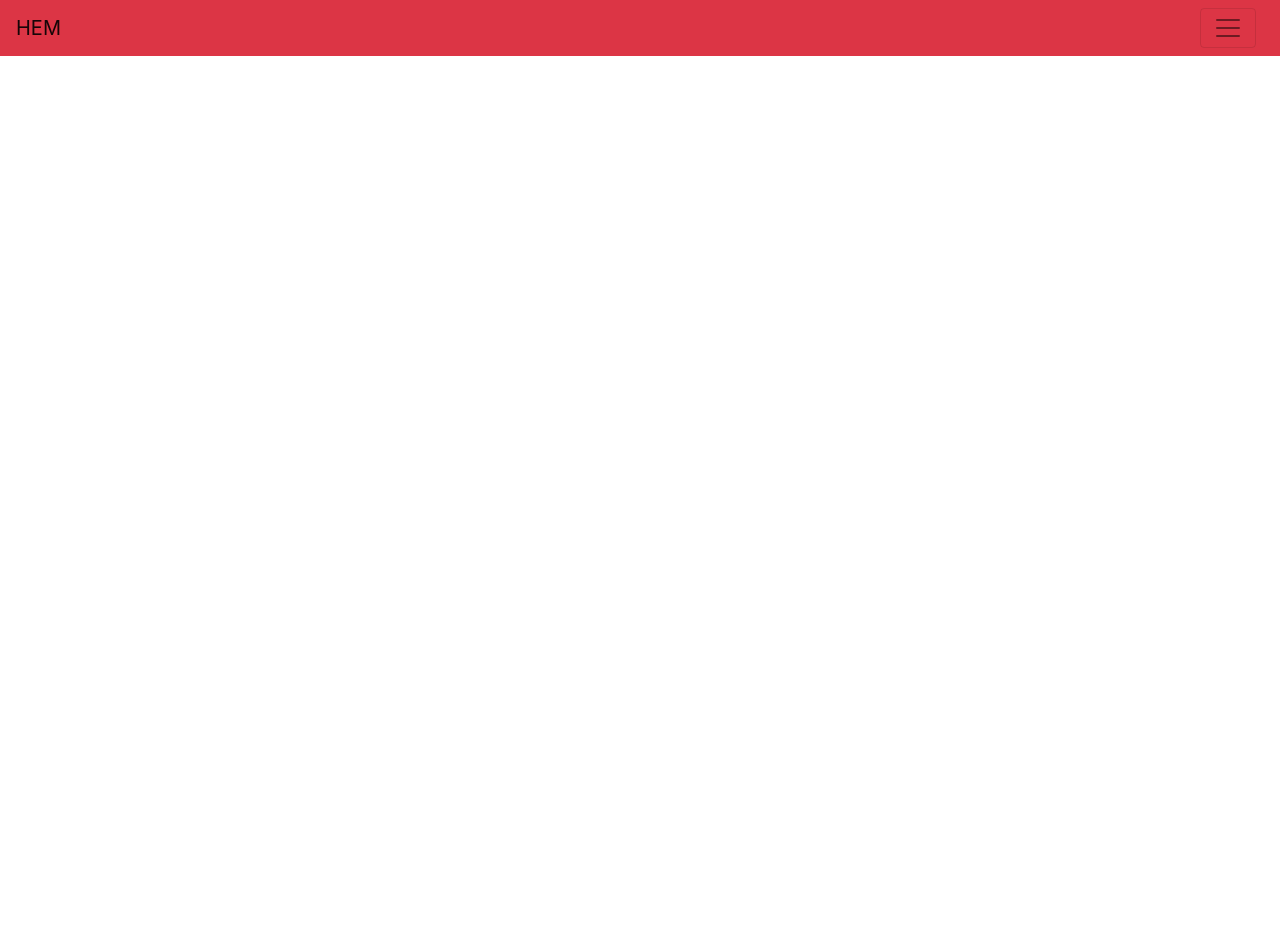
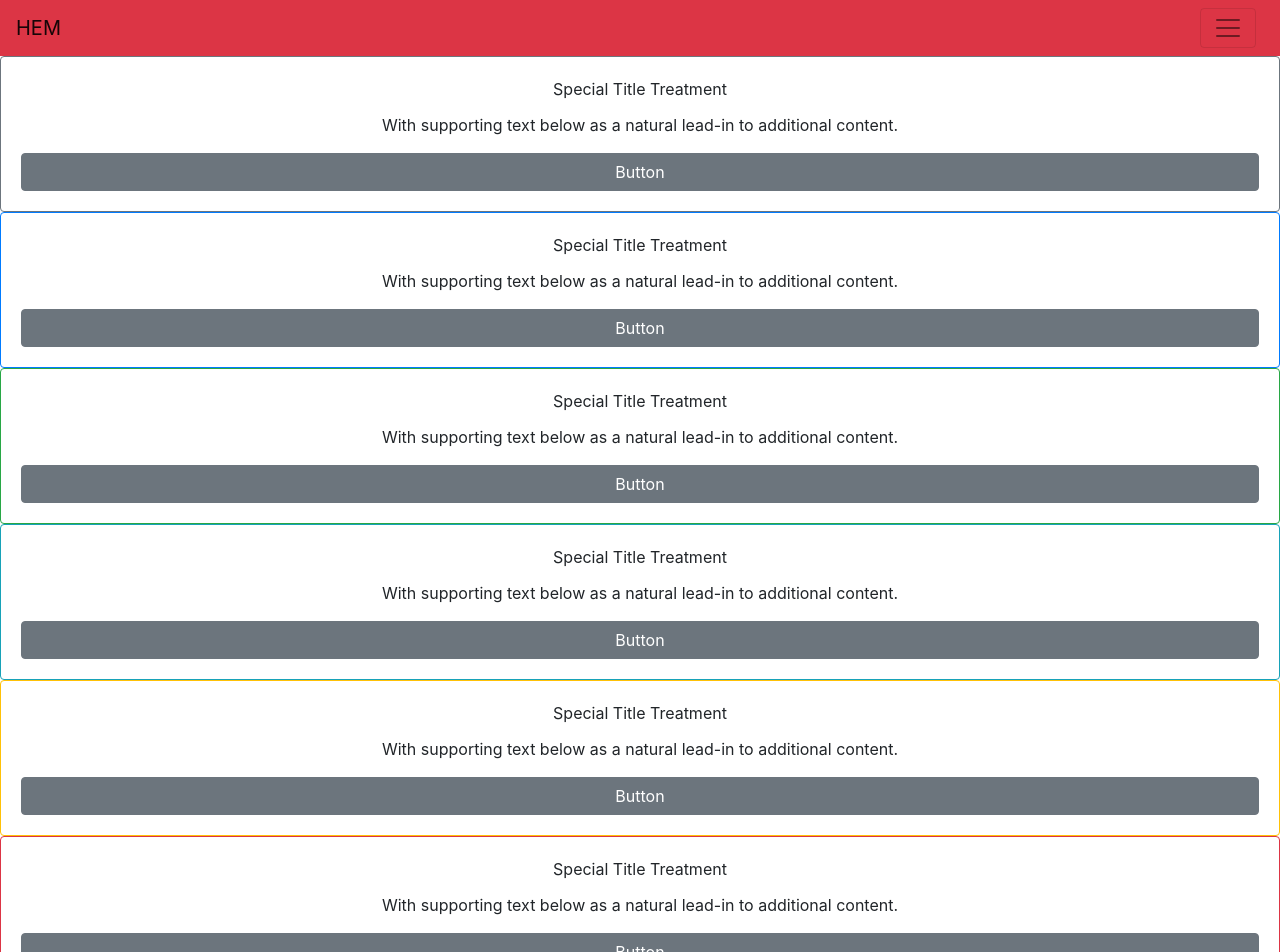
Before and after one commit to Andreingvarsson/MatJakt, a React (Create React App) app: page /ALLP in a window 1280 px wide. Shown: the top 952 px of the page. Before the commit the page ends 800 px from the top, so only its background shows below. Built offline with nearby package versions, Linux system fonts and the light colour scheme.

Commit message:
page all produkter

```diff
--- a/src/App.css
+++ b/src/App.css
@@ -47,6 +47,7 @@
 }
 h1{
 }
-h2{
+.HH2{
   font-family: Impact, Haettenschweiler, 'Arial Narrow Bold', sans-serif;
+
 }
--- a/src/App.js
+++ b/src/App.js
@@ -2,7 +2,7 @@
 import { BrowserRouter as Router, Route, Switch } from "react-router-dom";
 import './App.css';
 import "bootstrap/dist/css/bootstrap.min.css";
-
+import AllProducts from "./component/Pages/AllProducts"
 import Navbar from "./component/views/Navbar"
 import HomePage from "./component/Pages/HomePage";
 
@@ -14,6 +14,7 @@
       <Navbar />
       <Switch>
       <Route exact path="/" component={HomePage} />
+      <Route exact path="/ALLP" component={AllProducts} />
       </Switch>
       </Router>
     </div>
--- a/src/component/pages/AllProducts.js
+++ b/src/component/pages/AllProducts.js
@@ -1,13 +1,41 @@
-import React from 'react'
-import { Card, Button, CardImg, CardTitle, CardText, CardDeck,
-  CardSubtitle, CardBody } from 'reactstrap';
+import React from 'react';
+import { Card, Button, CardTitle, CardText } from 'reactstrap';
 
+const Example = (props) => {
+  return (
+    <div>
+      <Card body outline color="secondary">
+        <CardTitle>Special Title Treatment</CardTitle>
+        <CardText>With supporting text below as a natural lead-in to additional content.</CardText>
+        <Button>Button</Button>
+      </Card>
+      <Card body outline color="primary">
+        <CardTitle>Special Title Treatment</CardTitle>
+        <CardText>With supporting text below as a natural lead-in to additional content.</CardText>
+        <Button color="secondary">Button</Button>
+      </Card>
+      <Card body outline color="success">
+        <CardTitle>Special Title Treatment</CardTitle>
+        <CardText>With supporting text below as a natural lead-in to additional content.</CardText>
+        <Button color="secondary">Button</Button>
+      </Card>
+      <Card body outline color="info">
+        <CardTitle>Special Title Treatment</CardTitle>
+        <CardText>With supporting text below as a natural lead-in to additional content.</CardText>
+        <Button color="secondary">Button</Button>
+      </Card>
+      <Card body outline color="warning">
+        <CardTitle>Special Title Treatment</CardTitle>
+        <CardText>With supporting text below as a natural lead-in to additional content.</CardText>
+        <Button color="secondary">Button</Button>
+      </Card>
+      <Card body outline color="danger">
+        <CardTitle>Special Title Treatment</CardTitle>
+        <CardText>With supporting text below as a natural lead-in to additional content.</CardText>
+        <Button color="secondary">Button</Button>
+      </Card>
+    </div>
+  );
+};
 
-export default function Home() {
-    return (
-        <div>
-            <h2>Välkommen till</h2>
-          </div>
-
-    )
-}
+export default Example;
--- a/src/component/pages/HomePage.js
+++ b/src/component/pages/HomePage.js
@@ -1,4 +1,5 @@
 import React from 'react'
+import { NavbarBrand} from 'reactstrap';
 
 export default function HomePage() {
     return (
@@ -12,7 +13,7 @@
         <br/>
     </div>
     {/* <button onClick={()=> getProducts()}>Hämta produkter</button> */}
- <div> <h2 >Hämta produkter</h2>
+ <div className="HH2">  <NavbarBrand href="/AllP" className="mr-auto">Hämta produkter</NavbarBrand>
 </div>
 </div>
     )
```
